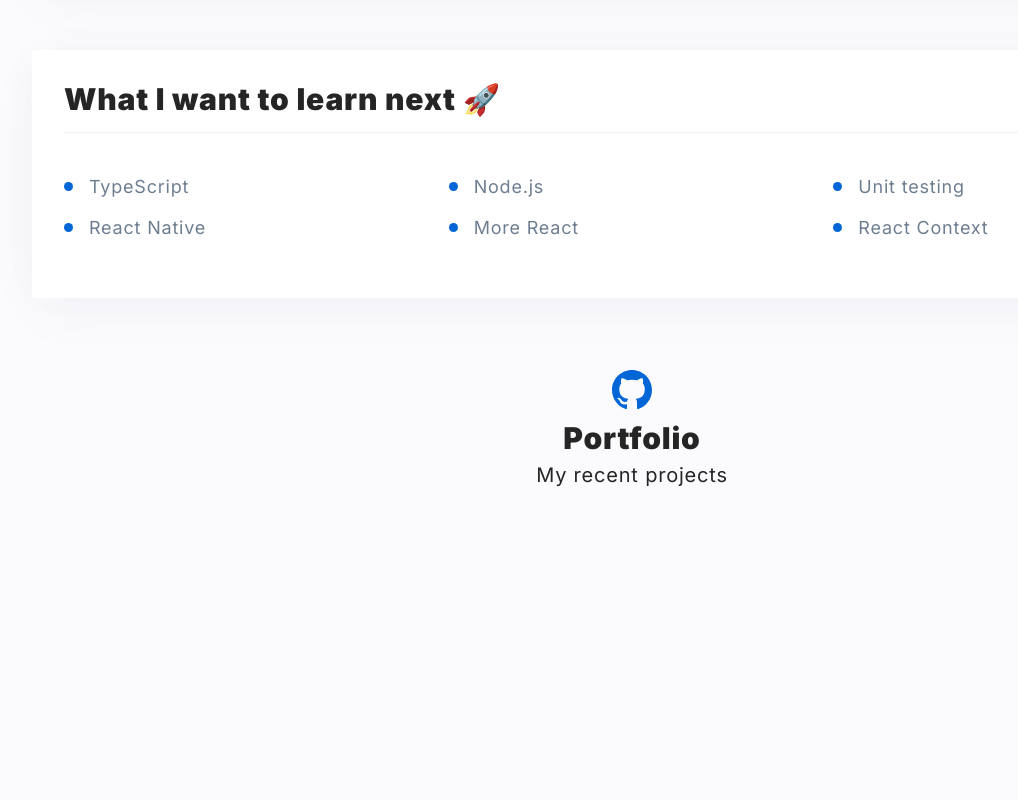
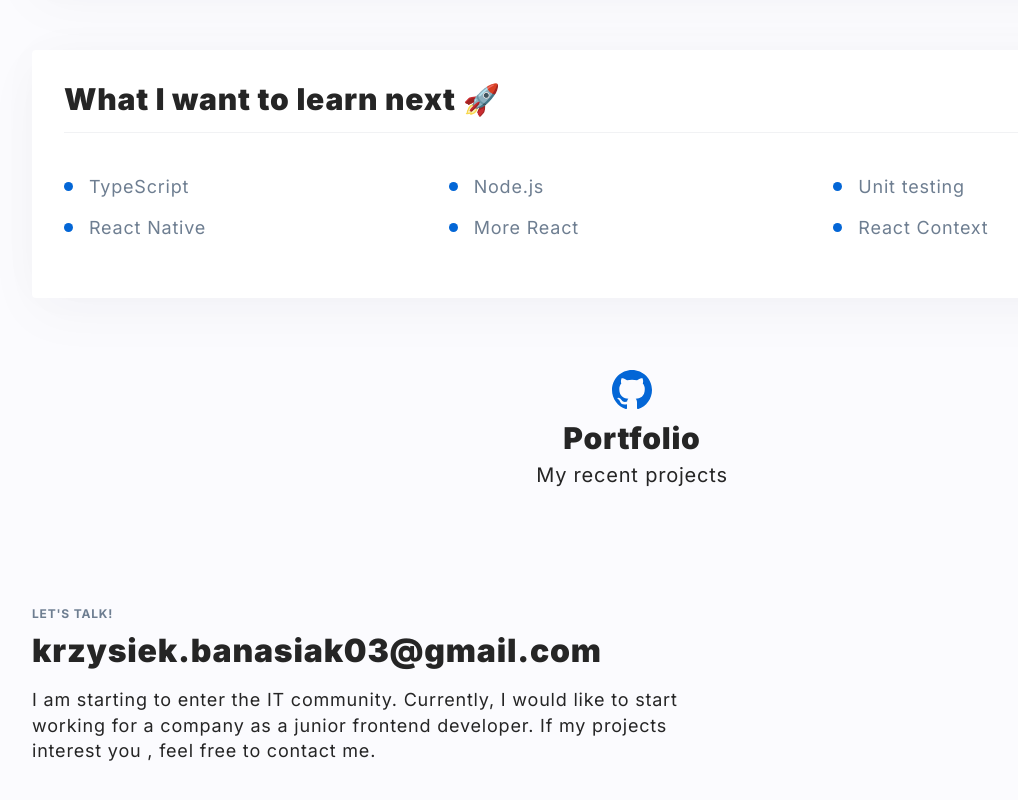
Before and after one commit to Wolian/personal-homepage, a React (Create React App) app: page / in a window 1280 px wide. Shown: the part 1070-1870 px from the top of the page, without its empty margins (16-1034 px from the left). Before the commit the page ends 1672 px from the top, so only its background shows below. Built offline with nearby package versions, Linux system fonts and the light colour scheme.

Commit message:
footer added

```diff
--- a/src/App.js
+++ b/src/App.js
@@ -2,6 +2,7 @@ import {Header} from "./features/Header";
 import {Skills} from "./features/Skills";
 import {NextLearn} from "./features/NextLearn";
 import {Portfolio} from "./features/Portfolio";
+import {Footer} from "./features/Footer";
 
 export const App = () => {
     return(
@@ -10,6 +11,7 @@ export const App = () => {
             <Skills/>
             <NextLearn/>
             <Portfolio/>
+            <Footer/>
         </>
     );
 };
--- /dev/null
+++ b/src/features/Footer/index.js
@@ -0,0 +1,18 @@
+import {Email, Talk, Text, Wrapper} from "./styled";
+import {email} from "../email";
+
+export const Footer = () => {
+  return (
+      <Wrapper>
+        <Talk> Let's talk!</Talk>
+          <Email href={email} title={email}>
+              krzysiek.banasiak03@gmail.com
+          </Email>
+          <Text>
+              I am starting to enter the IT community.
+              Currently, I would like to start working for a company as a junior frontend developer.
+              If my projects interest you , feel free to contact me.
+          </Text>
+      </Wrapper>
+  );
+};
--- /dev/null
+++ b/src/features/Footer/styled.js
@@ -0,0 +1,32 @@
+import styled from "styled-components";
+
+export const Wrapper = styled.footer`
+  margin-top: 120px;
+`;
+
+export const Talk = styled.p`
+  font-size: 12px;
+  font-weight: 700;
+  text-transform: uppercase;
+  color: ${({ theme }) => theme.colors.slateGray};
+`;
+
+export const Email = styled.a`
+  font-weight: 900;
+  font-size: 32px;
+  color: ${({ theme }) => theme.colors.black};
+  text-decoration: none;
+  transition: color 0.4s;
+  margin: 24px 0;
+
+  &:hover {
+    color: ${({ theme }) => theme.colors.scienceBlue};
+  }
+`;
+
+export const Text = styled.p`
+  font-size: 18px;
+  color: ${({ theme }) => theme.colors.black};
+  max-width: 670px;
+  line-height: 1.4;
+`;
```
